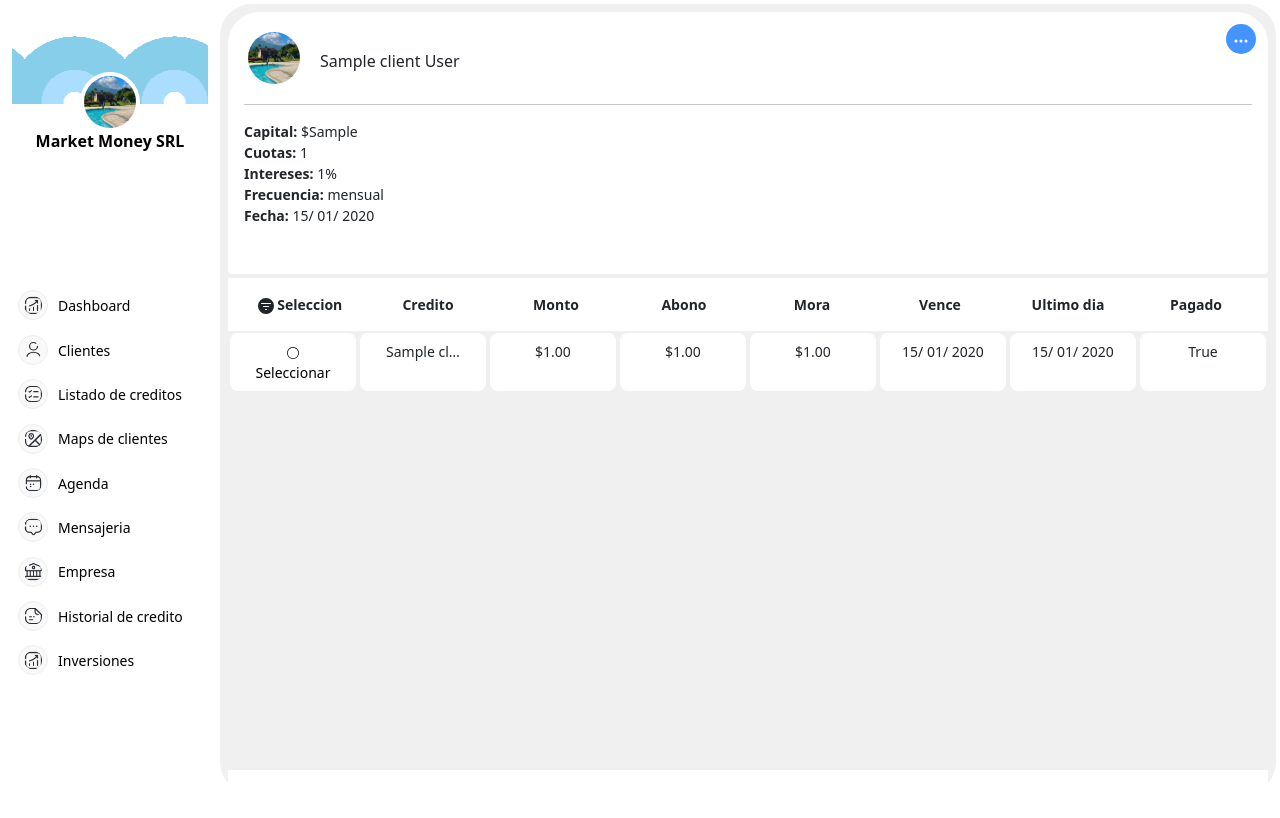
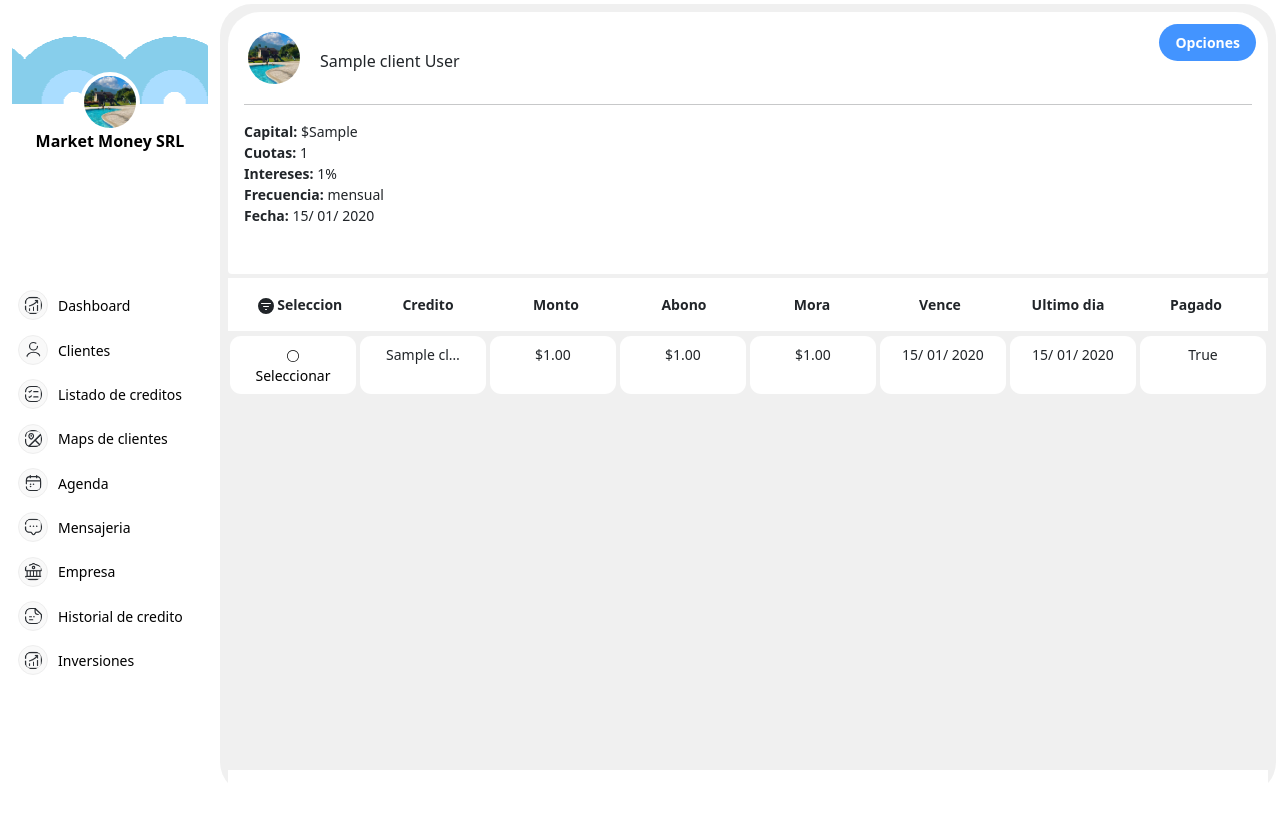
Before and after one commit to the-wandy-olivares/Money, a Django app: page /credit/detail/1/ in a window 1280 px wide. Run offline with Django 5.2, Linux system fonts and the light colour scheme; tables that the repository leaves empty hold one stand-in row (values such as "Sample post").

Commit message:
Mejorar estilos en las plantillas de cuotas y detalle de crédito: ajustar márgenes y bordes de botones para una mejor presentación.

```diff
--- a/Easy/Credit/templates/credit/cp/cuotas.html
+++ b/Easy/Credit/templates/credit/cp/cuotas.html
@@ -4,6 +4,7 @@
             font-weight: bold;
             background-color: #ffffff;
             padding: 8px;
+            margin-bottom: 3px;
 
       }
 
@@ -18,7 +19,7 @@
             flex: 1;
             text-align: center;
             padding: 8px;
-            border-radius: 0.5rem;
+            border-radius: 0.7rem;
 
       }
       .td
--- a/Easy/Credit/templates/credit/credit-detail.html
+++ b/Easy/Credit/templates/credit/credit-detail.html
@@ -11,10 +11,7 @@
             }
       </style>
       <section class="section-detail overflow-scroll  rounded-5">
-            <button class="position-absolute top-0 end-0 bg-primary text-white  border-0 rounded-circle p-1 mt-4 me-4"  style="width: 30px; height: 30px;">
-                  <svg xmlns="http://www.w3.org/2000/svg" width="16" height="16" fill="currentColor" class="bi bi-three-dots" viewBox="0 0 16 16">
-                        <path d="M3 9.5a1.5 1.5 0 1 1 0-3 1.5 1.5 0 0 1 0 3m5 0a1.5 1.5 0 1 1 0-3 1.5 1.5 0 0 1 0 3m5 0a1.5 1.5 0 1 1 0-3 1.5 1.5 0 0 1 0 3"/>
-                      </svg>
+            <button class="position-absolute top-0 end-0 bg-primary text-white  border-0 rounded-5 p-2 ps-3 pe-3 mt-4 me-4"  style="">Opciones
             </button>
             <div class="bg-white p-3 pb-5  rounded-4 div-detail rounded-bottom-1"
                   style="width: 100%; height: max-content;">
```
